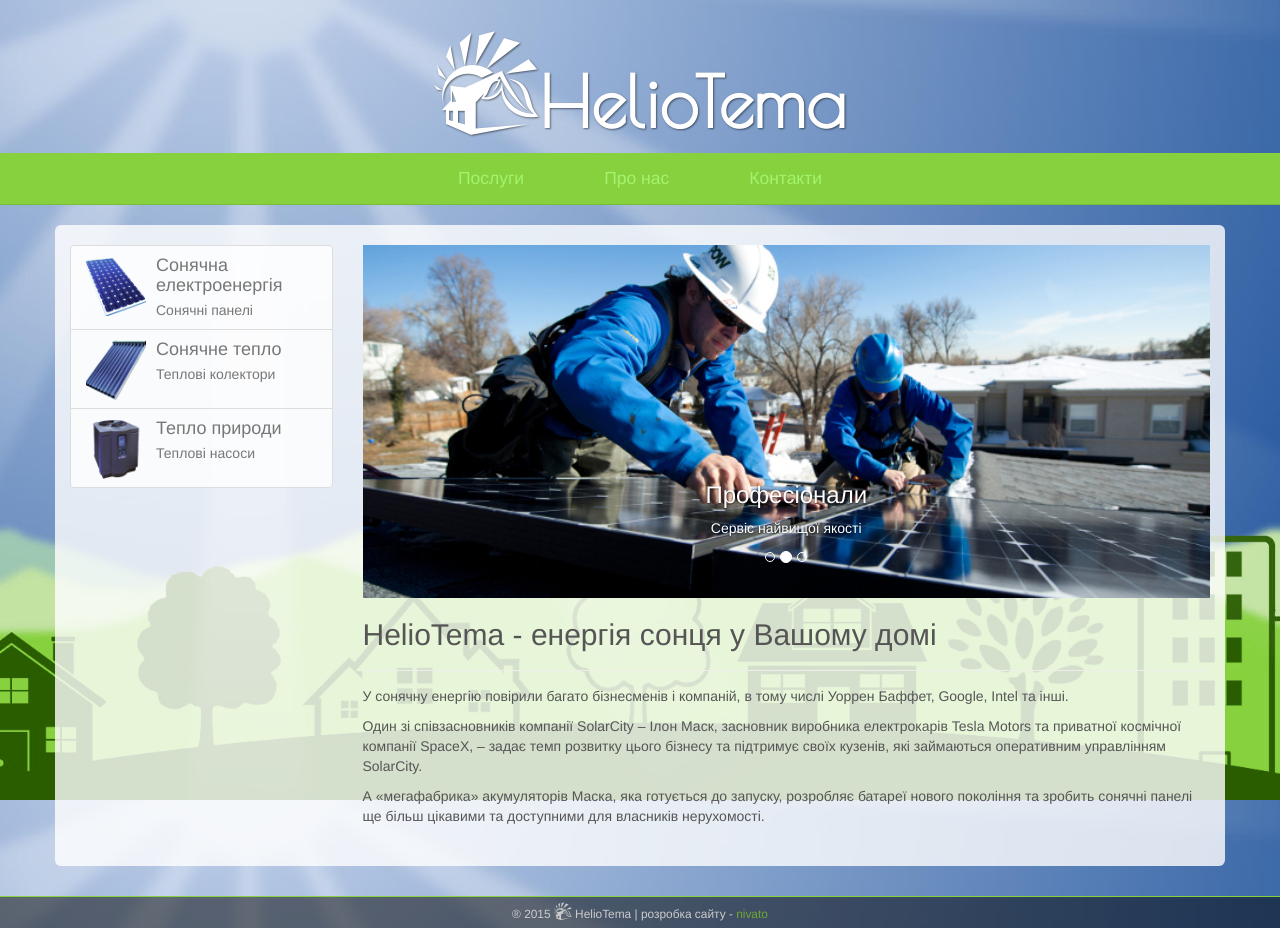
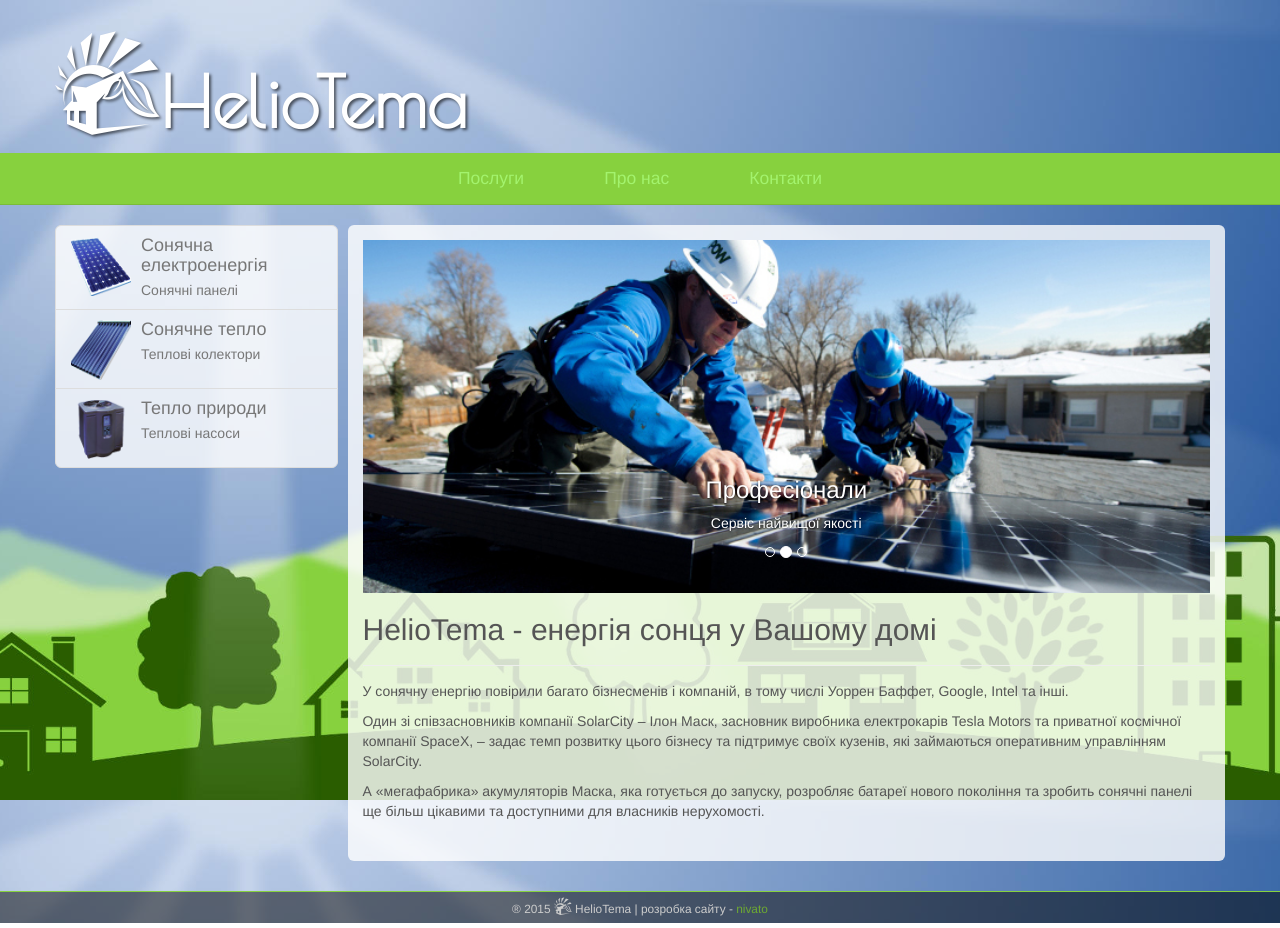
Before and after one commit to nivato/business_card, a plain HTML site: page index.html in a window 1280 px wide. Drawn offline with nearby package versions, Linux system fonts and the light colour scheme; some packages are replaced by stand-ins of ours.

Commit message:
Separated side-panel, logo to the left

```diff
--- a/css/helio_tema.css
+++ b/css/helio_tema.css
@@ -32,16 +32,62 @@ body {
     -o-background-size: cover;
 }
 
-body > .container {
-    padding-top: 20px;
+.content-wrapper {
+    padding-top: 15px;
     padding-bottom: 30px;
-    min-height: 400px;
-    -webkit-border-radius: 6px;
-    -moz-border-radius: 6px;
-    border-radius: 6px;
+    -webkit-border-radius: 0;
+    -moz-border-radius: 0;
+    border-radius: 0;
 }
 
-body > .container, .footer, .list-group-item {
+.side-wrapper {
+    padding: 0;
+}
+
+.list-group {
+    margin-bottom: 5px;
+}
+
+.navbar {
+    margin-bottom: 0;
+}
+
+.list-group-item:first-child, .list-group-item:last-child {
+    -webkit-border-radius: 0;
+    -moz-border-radius: 0;
+    border-radius: 0;
+}
+
+@media (min-width: 1200px){
+    .side-wrapper {
+        padding: 0 10px 0 0;
+    }
+
+    .navbar {
+        margin-bottom: 20px;
+    }
+
+    .list-group-item:first-child {
+        -webkit-border-radius: 6px 6px 0 0;
+        -moz-border-radius: 6px 6px 0 0;
+        border-radius: 6px 6px 0 0;
+    }
+
+    .list-group-item:last-child {
+        -webkit-border-radius: 0 0 6px 6px;
+        -moz-border-radius: 0 0 6px 6px;
+        border-radius: 0 0 6px 6px;
+    }
+
+    .content-wrapper {
+        -webkit-border-radius: 6px;
+        -moz-border-radius: 6px;
+        border-radius: 6px;
+    }
+
+}
+
+.content-wrapper, .list-group-item {
     background: none;
     background-color: rgba(255,255,255,0.8);
 }
@@ -53,10 +99,9 @@ body > .container, .footer, .list-group-item {
 
 .brand {
     display: inherit;
-    margin: 0;
-    padding: 30px 0 10px;
-    text-align: center;
-    text-shadow: 1px 1px 2px rgba(0,0,0,0.5);
+    padding: 30px 0 10px 0;
+    text-align: left;
+    text-shadow: 2px 2px 3px rgba(0,0,0,0.6);
     font-family: 'Poiret One', cursive, sans-serif;
     font-size: 5em;
     font-weight: 700;
@@ -143,7 +188,7 @@ body > .container, .footer, .list-group-item {
 .list-group-item.active, .list-group-item.active:hover, .list-group-item.active:focus {
     background-image: none;
     background-color: #87D13E;
-    border-color: #87D13E;
+    border-color: #7ABC38;
 }
 
 .list-group-item {
--- a/index.html
+++ b/index.html
@@ -18,14 +18,16 @@
         <link rel="stylesheet" type="text/css" href="css/helio_tema.css">
     </head>
     <body ng-controller="ApplicationController as app">
-        <div class="brand"><a href="/"><span class="glyphicon icon-heliotema logo"></span>HelioTema</a></div>
+        <div class="container brand">
+            <a href="/"><span class="glyphicon icon-heliotema logo"></span>HelioTema</a>
+        </div>
         <navigation-bar> </navigation-bar>
         <div id="page" class="container">
             <div class="row">
-                <div class="col-lg-3">
+                <div class="col-lg-3 side-wrapper">
                     <side-panel></side-panel>
                 </div>
-                <div class="col-lg-9">
+                <div class="col-lg-9 content-wrapper">
                     <ng-view></ng-view>
                 </div>
             </div>
--- a/js/helio_tema.js
+++ b/js/helio_tema.js
@@ -16,7 +16,7 @@
 
     app.controller('ApplicationController', [function(){
         var minh = $(window).height() * 0.665;
-        $('#page').css('min-height', minh + 'px');
+        $('.content-wrapper').css('min-height', minh + 'px');
     }]);
 
     app.controller('NavigationController', ['$scope', '$location', function($scope, $location){
```
